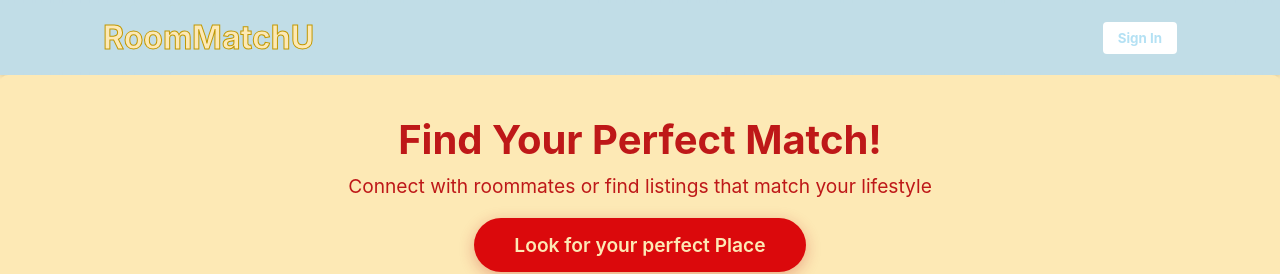
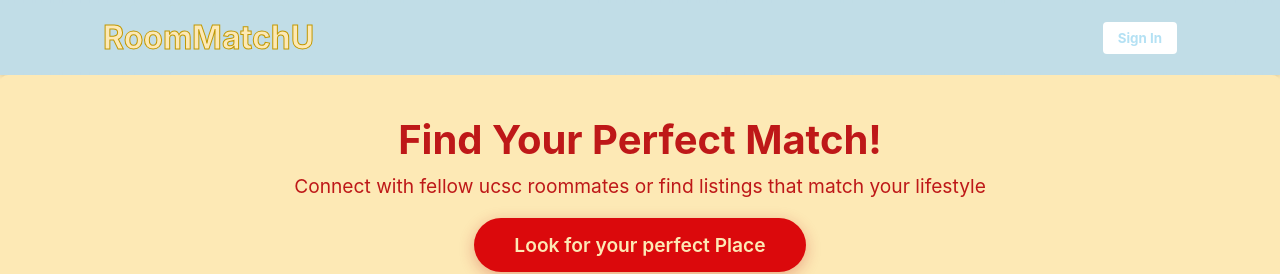
Before and after one commit to darthkolli145/RoomMatchU, a React (Vite) app in the folder RoomMatchU/: page / in a window 1280 px wide. Shown: the top 274 px of the page. Built offline with nearby package versions, Linux system fonts and the light colour scheme; no server answers; the database is empty; the HTML template or start-up script is replaced by a standard one.

Commit message:
Small fix to homepage title

```diff
--- a/RoomMatchU/src/pages/Home.tsx
+++ b/RoomMatchU/src/pages/Home.tsx
@@ -233,7 +233,7 @@ export default function Home() {
     <div className="home-page">
       <div className="hero-section">
         <h1>Find Your Perfect Match!</h1>
-        <p>Connect with roommates or find listings that match your lifestyle</p>
+        <p>Connect with fellow ucsc roommates or find listings that match your lifestyle</p>
         <div className="search-section">
           <button
             onClick={() => navigate('/listings')}
```
